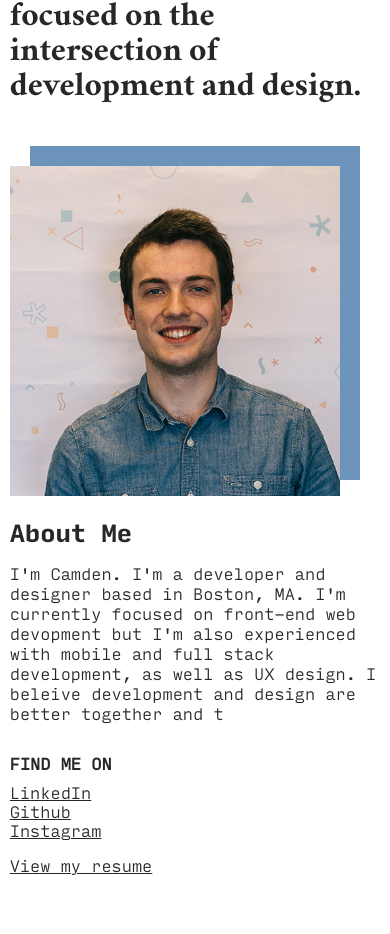
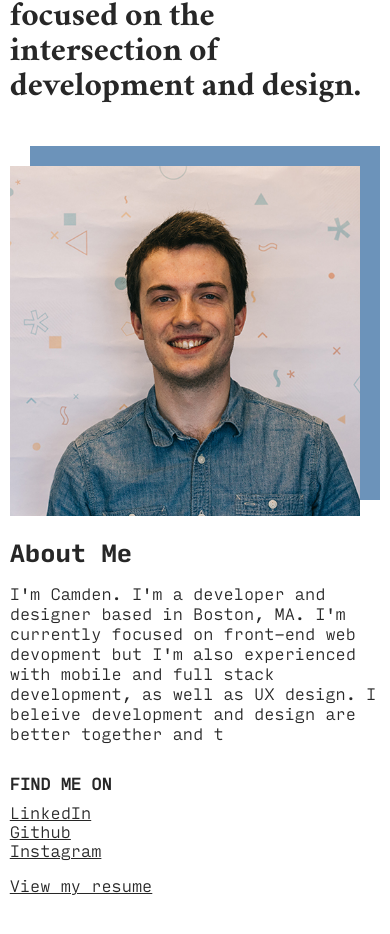
Before and after one commit to camden11/portfolio-old, a React (Create React App) app: page / in a window 390 px wide. Shown: the part 1270-2204 px from the top of the page. Built offline with nearby package versions, Linux system fonts and the light colour scheme.

Commit message:
fix about me visual bug

```diff
--- a/src/components/About.js
+++ b/src/components/About.js
@@ -13,8 +13,8 @@ class About extends Component {
         <H1 index={tracker.index()}>
           I'm a creative developer focused on the intersection of development and design.
         </H1>
-        <div className="grid-parent">
-          <div className="five about-image-section">
+        <div className="about-grid-parent">
+          <div className="about-five about-image-section">
             <div className="about-image-container project-preview-image-container">
               <InlineImg className="project-preview-image" src={Image.camden} index={tracker.index()} />
               <ImageTypedSection
@@ -28,7 +28,7 @@ class About extends Component {
               </ImageTypedSection>
             </div>
           </div>
-          <div className="seven">
+          <div className="about-seven">
             <H3 index={tracker.index()} className="about-header">About Me</H3>
             <P index={tracker.index()}>
               I'm Camden. I'm a developer and designer based in Boston, MA. I'm currently focused on
--- a/src/css/about.scss
+++ b/src/css/about.scss
@@ -19,6 +19,27 @@
   }
 }
 
+.about-grid-parent {
+  width: 100%;
+}
+.about-five {
+  width: calc(41.66% - 70px);
+  float: left;
+
+  @media only screen and (max-width: 768px) {
+    width: calc(100% - 20px);
+  }
+}
+
+.about-seven {
+  width: 58.33%;
+  float: left;
+
+  @media only screen and (max-width: 768px) {
+    width: 100%;
+  }
+}
+
 ul {
   padding: 0;
   margin-top: 0;
--- a/src/css/index.css
+++ b/src/css/index.css
@@ -154,6 +154,10 @@ img {
   @media only screen and (max-width: 768px) {
     .grid-parent {
       grid-template-columns: 1fr; } }
+
+.four {
+  grid-column: span 1;
+  grid-row: span 1; }
 
 .four {
   grid-column: span 4;
@@ -348,6 +352,23 @@ img {
       margin-bottom: 20px;
       margin-top: 30px; } }
 
+.about-grid-parent {
+  width: 100%; }
+
+.about-five {
+  width: calc(41.66% - 70px);
+  float: left; }
+  @media only screen and (max-width: 768px) {
+    .about-five {
+      width: calc(100% - 20px); } }
+
+.about-seven {
+  width: 58.33%;
+  float: left; }
+  @media only screen and (max-width: 768px) {
+    .about-seven {
+      width: 100%; } }
+
 ul {
   padding: 0;
   margin-top: 0; }
--- a/src/css/layout.scss
+++ b/src/css/layout.scss
@@ -51,6 +51,12 @@ img {
 }
 
 .four {
+  grid-column: span 1;
+  grid-row: span 1;
+}
+
+
+.four {
   grid-column: span 4;
   grid-row: span 1;
 }
```
Also changed, not shown: 12 other files (tests, documents, lock files or other folders).
